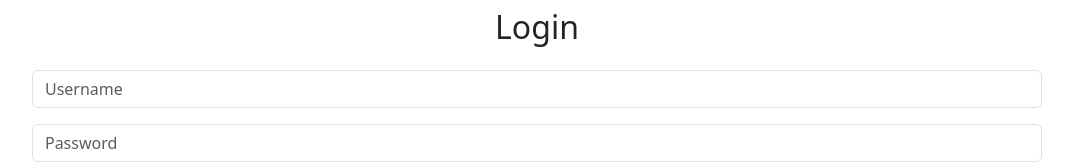
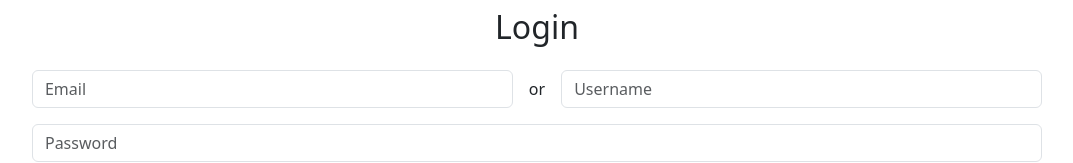
Before and after one commit to AlexanderGullen/priority_queue, a React (Vite) app in the folder frontend/: page / in a window 1280 px wide. Shown: the part 220-383 px from the top of the page, without its empty margins (103-1176 px from the left). Built offline with nearby package versions, Linux system fonts and the light colour scheme.

Commit message:
feat: added ability to login through email

```diff
--- a/frontend/src/components/Registration.jsx
+++ b/frontend/src/components/Registration.jsx
@@ -11,7 +11,8 @@ import "../../node_modules/bootstrap/dist/js/bootstrap.min.js"
 export function Registration({validate_token}){
     const [login, setLogin] = useState({
 		username: '',
-		password: ''
+		password: '',
+        email: ''
 	})
 
 	const [signup, setSignup] = useState({
@@ -29,12 +30,13 @@ export function Registration({validate_token}){
 
     function handleLogIn(event) {
 		event.preventDefault()
+        console.log(login)
 		axios.post(config.backend + 'login', login)
 		.then((response) => {
 			validate_token(response.data.token)
 		})
 		.catch((error) => {
-            toast.error("Faild to sign up: " + error.response.data)
+            toast.error("Failed to sign up: " + error.response.data)
 		})
 	}
 
@@ -55,15 +57,25 @@ export function Registration({validate_token}){
     <h2 className="text-center mb-4">Login</h2>
     <form onSubmit={handleLogIn} className="mb-4">
   <div className="mb-3">
+    <div className="d-flex align-items-center">
+      <input
+        id="email"
+        type="text"
+        placeholder="Email"
+        onChange={loginInput}
+        className="form-control me-2"
+      />
+      <span className="mx-2">or</span>
       <input
         id="username"
         type="text"
         placeholder="Username"
         onChange={loginInput}
-                required
-                className="form-control"
+        className="form-control ms-2"
       />
     </div>
+  </div>
+
   <div className="mb-3">
     <input
       id="password"
@@ -74,6 +86,7 @@ export function Registration({validate_token}){
       className="form-control"
     />
   </div>
+
   <button type="submit" className="btn btn-primary w-100">Login</button>
 </form>
 
@@ -84,8 +97,8 @@ export function Registration({validate_token}){
                 id="email"
                 type="text"
                 placeholder="Email"
+                required
                 onChange={signupInput}
-                required
                 className="form-control"
             />
         </div>
@@ -94,8 +107,8 @@ export function Registration({validate_token}){
                 id="password"
                 type="password"
                 placeholder="Password"
+                required
                 onChange={signupInput}
-                required
                 className="form-control"
             />
         </div>
```
Also changed, not shown: 1 other file (tests, documents, lock files or other folders). Lines whose indentation alone changed are shown as unchanged.
